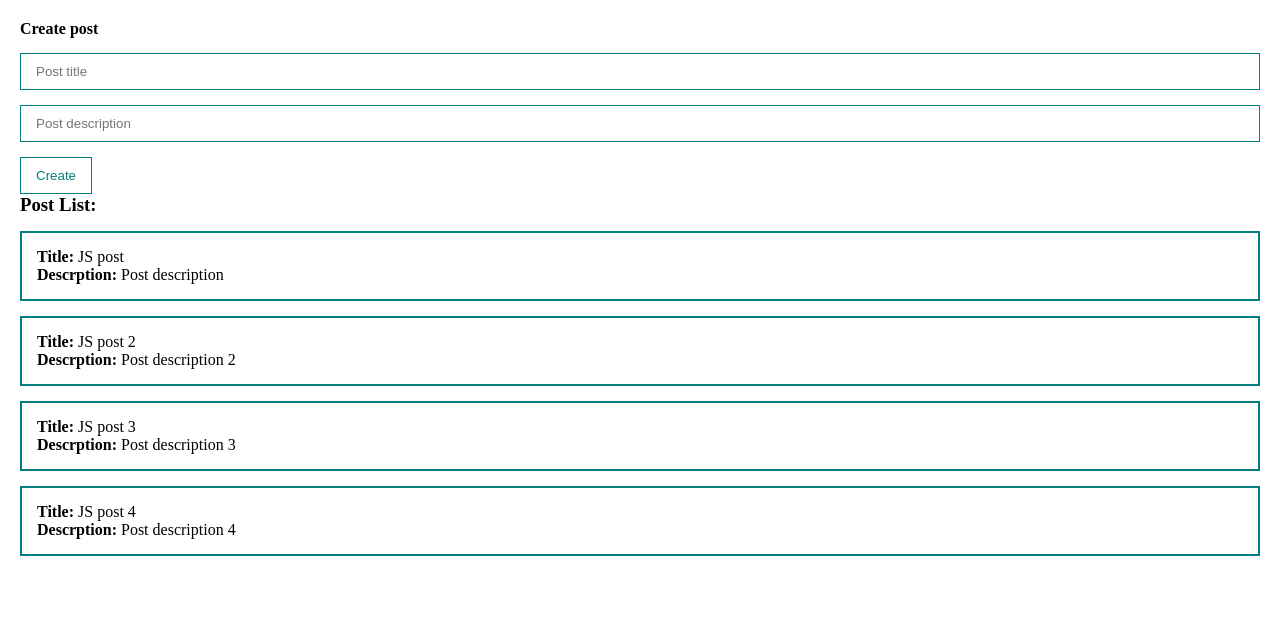
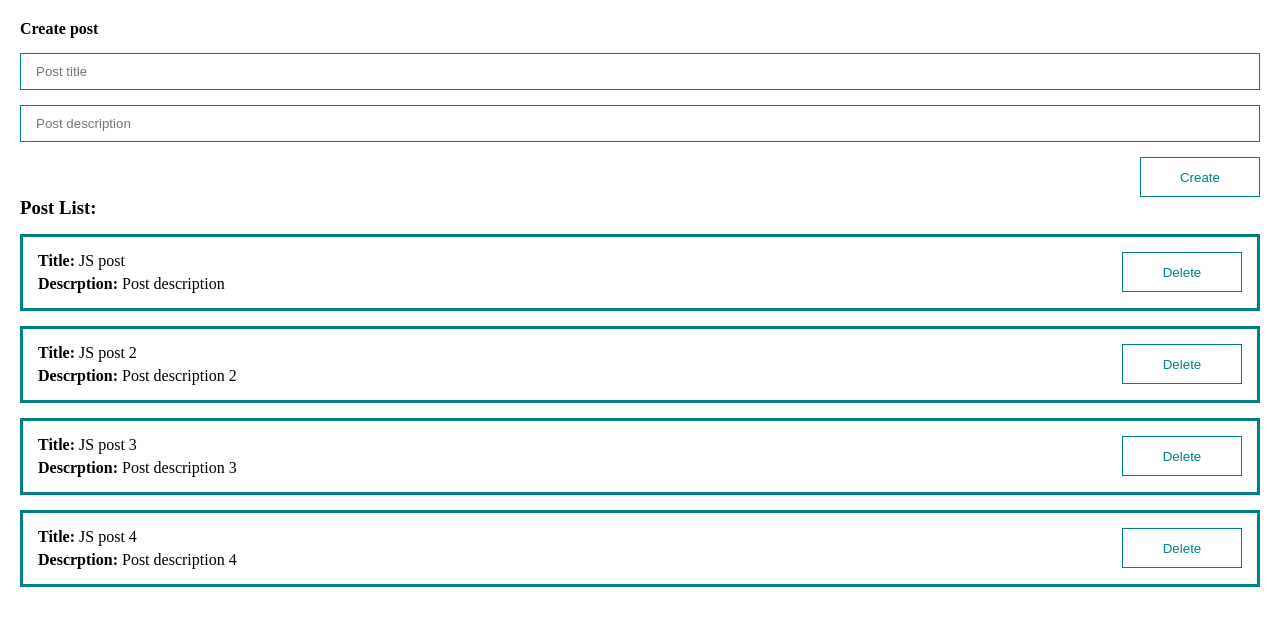
Before and after one commit to DmitriKulkov/vue3-learning, a Vue app: page / in a window 1280 px wide. Shown: the top 626 px of the page. Built offline with nearby package versions, Linux system fonts and the light colour scheme.

Commit message:
feat(UI-components): create custom button & input components

```diff
--- a/src/App.vue
+++ b/src/App.vue
@@ -8,8 +8,9 @@
 <script lang="ts">
 import PostForm from "@/components/PostForm.vue";
 import PostList from "@/components/PostList.vue";
+import { defineComponent } from "vue";
 import { Post } from "@/typings";
-export default {
+export default defineComponent({
   components: {
     PostForm,
     PostList,
@@ -27,11 +28,11 @@ export default {
     };
   },
   methods: {
-    createPost(post: Post) {
+    createPost(post: Post): void {
       this.posts.push(post);
     },
   },
-};
+});
 </script>
 
 <style lang="scss">
--- a/src/components/PostForm.vue
+++ b/src/components/PostForm.vue
@@ -1,31 +1,24 @@
 <template>
-  <form @submit.prevent>
+  <form @submit.prevent class="form">
     <h4>Create post</h4>
-    <input
-      v-model="post.title"
-      type="text"
-      class="input"
-      placeholder="Post title"
-    />
-    <input
-      v-model="post.body"
-      type="text"
-      class="input"
-      placeholder="Post description"
-    />
-    <button class="btn" @click="createPost">Create</button>
+    <my-input v-model="post.title" type="text" placeholder="Post title" />
+    <my-input v-model="post.body" type="text" placeholder="Post description" />
+    <my-button class="btn" style="align-self: flex-end" @click="createPost"
+      >Create</my-button
+    >
   </form>
 </template>
 
 <script lang="ts">
-export default {
+import { defineComponent } from "vue";
+export default defineComponent({
   data() {
     return {
       post: { id: 0, title: "", body: "" },
     };
   },
   methods: {
-    createPost() {
+    createPost(): void {
       this.post.id = Date.now();
       this.$emit("create", this.post);
       this.post = {
@@ -35,32 +28,15 @@ export default {
       };
     },
   },
-};
+});
 </script>
 
 <style lang="scss" scoped>
-@import "./common/common";
-
-%form-element {
-  padding: 10px 15px;
-  margin-top: 15px;
-  @include border(1px);
-}
-
-.input {
-  @extend %form-element;
-  width: 100%;
-}
+@import "./common/form-element";
 
 .form {
   display: flex;
   flex-direction: column;
-}
-
-.btn {
-  @extend %form-element;
-  align-self: flex-end;
-  background: none;
-  color: $main-color;
+  gap: 15px;
 }
 </style>
--- a/src/components/PostItem.vue
+++ b/src/components/PostItem.vue
@@ -1,8 +1,11 @@
 <template>
   <div class="post">
-    <div>
+    <div class="post__description">
       <div><strong>Title: </strong>{{ post.title }}</div>
       <div><strong>Descrption: </strong>{{ post.body }}</div>
+    </div>
+    <div>
+      <my-button>Delete</my-button>
     </div>
   </div>
 </template>
@@ -22,11 +25,19 @@ export default {
 </script>
 
 <style lang="scss" scoped>
-@import "./common/common";
+@import "./common/border";
 
 .post {
   padding: 15px;
   margin-top: 15px;
-  @include border(2px);
+  display: flex;
+  justify-content: space-between;
+  @include border(3px);
+}
+
+.post__description {
+  display: flex;
+  flex-direction: column;
+  gap: 5px;
 }
 </style>
--- a/src/components/UI/MyButton.vue
+++ b/src/components/UI/MyButton.vue
@@ -1,13 +1,22 @@
 <template>
-  <button></button>
+  <button class="my_btn">
+    <slot></slot>
+  </button>
 </template>
 
 <script>
 export default {
-  setup() {
-    return {};
-  },
+  name: "my-button",
 };
 </script>
 
-<style lang="scss" scoped></style>
+<style lang="scss" scoped>
+@import "@/components/common/form-element";
+.my_btn {
+  @extend %form-element;
+  background: none;
+  color: $main-color;
+  height: 40px;
+  width: 120px;
+}
+</style>
--- /dev/null
+++ b/src/components/UI/MyInput.vue
@@ -0,0 +1,25 @@
+<template>
+  <input :value="modelValue" class="input" type="text" @input="updateInput" />
+</template>
+
+<script lang="ts">
+export default {
+  name: "my-input",
+  props: {
+    modelValue: [String, Number],
+  },
+  methods: {
+    updateInput(event: Event): void {
+      this.$emit("update:modelValue", (event.target as HTMLInputElement).value);
+    },
+  },
+};
+</script>
+
+<style lang="scss" scoped>
+@import "@/components/common/form-element";
+.input {
+  @extend %form-element;
+  width: 100%;
+}
+</style>
--- /dev/null
+++ b/src/components/UI/index.ts
@@ -0,0 +1,4 @@
+import MyButton from "@/components/UI/MyButton.vue";
+import MyInput from "@/components/UI/MyInput.vue";
+
+export default [MyButton, MyInput];
--- /dev/null
+++ b/src/components/common/_form-element.scss
@@ -0,0 +1,6 @@
+@import "./border";
+
+%form-element {
+  padding: 10px 15px;
+  @include border(1px);
+}
--- a/src/main.ts
+++ b/src/main.ts
@@ -1,4 +1,10 @@
 import { createApp } from "vue";
 import App from "./App.vue";
+import components from "@/components/UI";
 
-createApp(App).mount("#app");
+const app = createApp(App);
+components.forEach((component) => {
+  app.component(component.name, component);
+});
+
+app.mount("#app");
```
Also changed, not shown: src/components/common/_border.scss (renamed from src/components/common/_common.scss).
